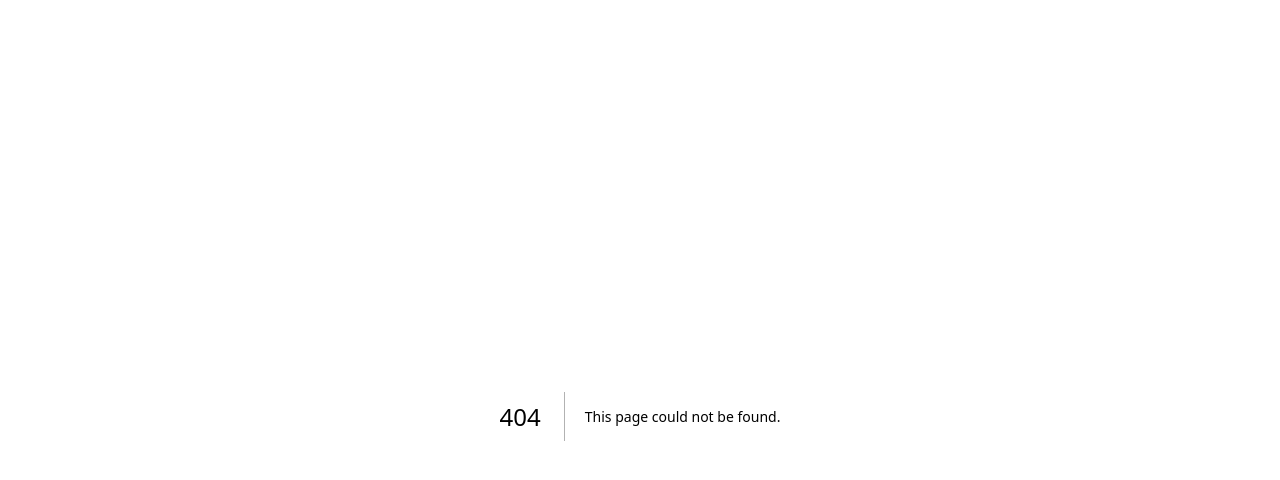
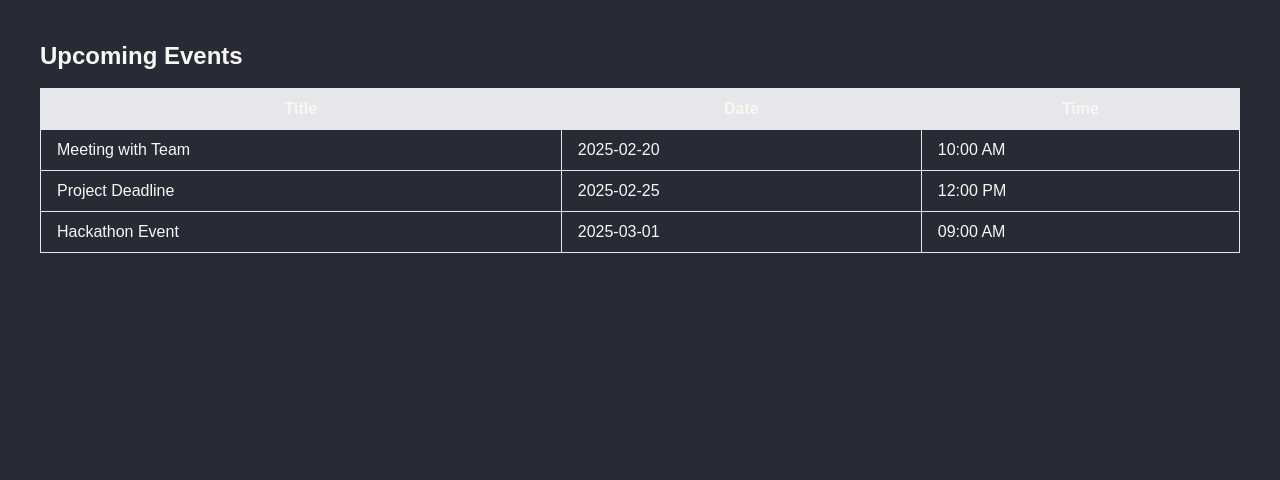
Before and after one commit to JeknJok/clubbr, a Next.js app: page /dashboard in a window 1280 px wide. Before the commit this address had no page. Shown: the top 480 px of the page. Built offline with nearby package versions, Linux system fonts and the light colour scheme.

Commit message:
sdfasfasdf
sadfasfs

```diff
--- /dev/null
+++ b/app/dashboard/page.tsx
@@ -0,0 +1,49 @@
+
+import React from "react";
+
+interface Event {
+  id: number;
+  title: string;
+  date: string;
+  time: string;
+}
+
+const fetchEvents = async (): Promise<Event[]> => {
+  return [
+    { id: 1, title: "Meeting with Team", date: "2025-02-20", time: "10:00 AM" },
+    { id: 2, title: "Project Deadline", date: "2025-02-25", time: "12:00 PM" },
+    { id: 3, title: "Hackathon Event", date: "2025-03-01", time: "09:00 AM" },
+  ];
+};
+
+const Dashboard = async () => {
+  const events = await fetchEvents();
+
+  return (
+    <main className="p-6">
+      <h1 className="text-2xl font-bold mb-4">Upcoming Events</h1>
+      <div className="overflow-x-auto">
+        <table className="table-auto w-full border-collapse border border-gray-300">
+          <thead className="bg-gray-200">
+            <tr>
+              <th className="px-4 py-2 border">Title</th>
+              <th className="px-4 py-2 border">Date</th>
+              <th className="px-4 py-2 border">Time</th>
+            </tr>
+          </thead>
+          <tbody>
+            {events.map(event => (
+              <tr key={event.id} className="border-b">
+                <td className="px-4 py-2 border">{event.title}</td>
+                <td className="px-4 py-2 border">{event.date}</td>
+                <td className="px-4 py-2 border">{event.time}</td>
+              </tr>
+            ))}
+          </tbody>
+        </table>
+      </div>
+    </main>
+  );
+};
+
+export default Dashboard;
--- a/app/page.tsx
+++ b/app/page.tsx
@@ -4,10 +4,14 @@ import ProductCard from "./components/ProductCard";
 
 export default function Home() {
   return (
-    <main>
-    <h1>Hello World</h1>
-    <Link href ="/users">Users</Link>
-    <ProductCard></ProductCard>
+    <main className="p-6">
+      <h1 className="text-3xl font-bold mb-6">Welcome to the Schedule App</h1>
+      <p className="text-lg mb-4">Manage your events and profile with ease.</p>
+
+      <div className="flex space-x-4">
+        <Link href="/dashboard" className="px-4 py-2 bg-blue-500 text-white rounded-md shadow-md hover:bg-blue-600">Go to Dashboard</Link>
+        <Link href="/profile" className="px-4 py-2 bg-green-500 text-white rounded-md shadow-md hover:bg-green-600">View Profile</Link>
+      </div>
     </main>
   );
 }
--- /dev/null
+++ b/app/profile/page.tsx
@@ -0,0 +1,24 @@
+// pages/profile.tsx
+import React from "react";
+
+const Profile = () => {
+  // Simulated user data
+  const user = {
+    name: "John Doe",
+    email: "johndoe@example.com",
+    joined: "2024-01-15",
+  };
+
+  return (
+    <main className="p-6">
+      <h1 className="text-2xl font-bold mb-4">User Profile</h1>
+      <div className="p-6 border rounded-md bg-gray-100 shadow-md">
+        <p className="text-lg"><strong>Name:</strong> {user.name}</p>
+        <p className="text-lg"><strong>Email:</strong> {user.email}</p>
+        <p className="text-lg"><strong>Joined:</strong> {user.joined}</p>
+      </div>
+    </main>
+  );
+};
+
+export default Profile;
```
